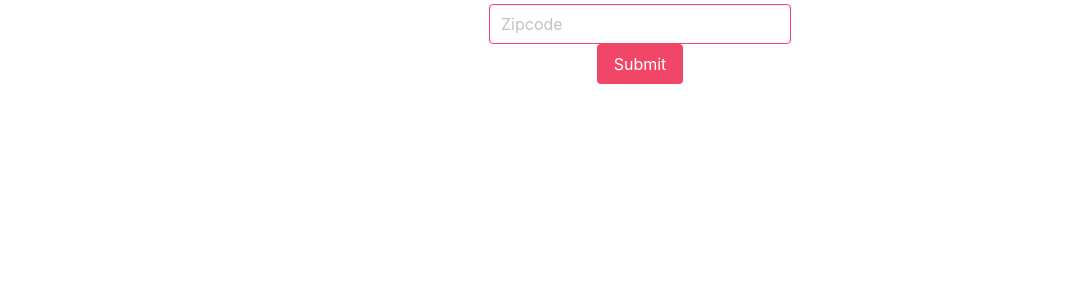
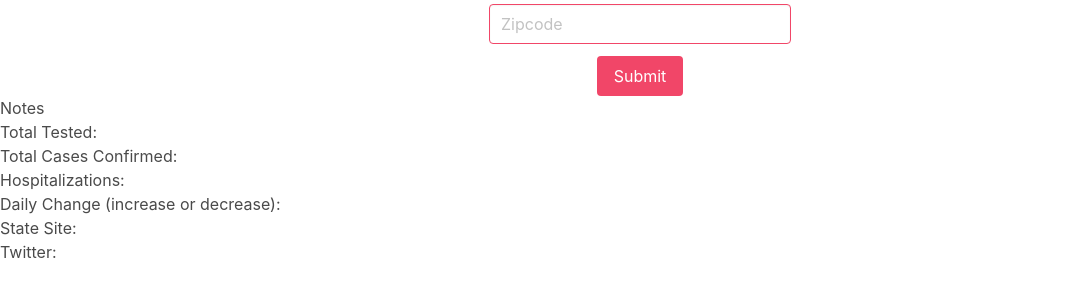
Before and after one commit to matthanson333/coTracker, a plain HTML site: page indexBulma.html in a window 1280 px wide. Shown: the part 318-614 px from the top of the page, without its empty margins (0-1079 px from the left). Drawn offline with nearby package versions, Linux system fonts and the light colour scheme.

Commit message:
add divs for news and covid api

```diff
--- a/indexBulma.html
+++ b/indexBulma.html
@@ -8,6 +8,7 @@
       rel="stylesheet"
       href="https://cdn.jsdelivr.net/npm/bulma@0.9.0/css/bulma.min.css"
     />
+
     <link rel="stylesheet" type="text/css" href="style.css" />
     <!-- Logo -->
     <img src="logo.png" class="center" />
@@ -25,7 +26,13 @@
                 placeholder="Zipcode"
                 id="zipCodeInput"
               />
-              <div class="buttons has-addons is-centered">
+              <!-- <input
+                class="input is-danger is rounded is-three-quarters"
+                type="text"
+                placeholder="State"
+                id="stateInput"
+              /> -->
+              <div class="buttons has-addons is-centered mt-3">
                 <button class="button is-danger is-centered" id="submitBtn">
                   Submit
                 </button>
@@ -34,6 +41,25 @@
           </div>
         </div>
       </div>
+    </div>
+    <div id="covidStats" class="row">
+      <div id="stateName">
+        <h1></h1>
+      </div>
+      <div id="stateNotes"> Notes
+        <p></p>
+      </div>
+      <div id="totalTestedDiv">Total Tested: </div>
+      <div id="totalConfirmedCasesDiv">Total Cases Confirmed: </div>
+      <div id="totalCurrentHospitalizationsDiv">Hospitalizations: </div>
+      <div id="dailyChangeDiv"> Daily Change (increase or decrease):</div>
+      <div id="stateCurrentCOVIDSiteDiv">State Site: </div>
+      <div id="stateTwitterDiv">Twitter: </div>
+    </div>
+    <div class="container">
+      <ul id="newsList">
+
+      </ul>
     </div>
     <div class="container">
 
```
Also changed, not shown: logo.png.
